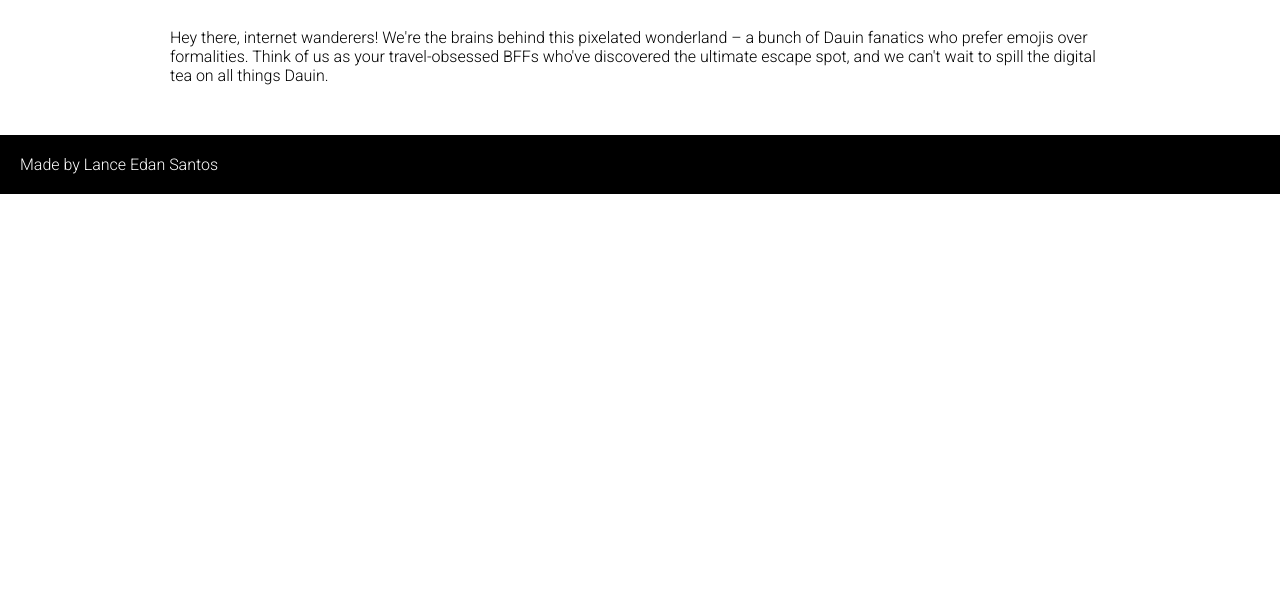
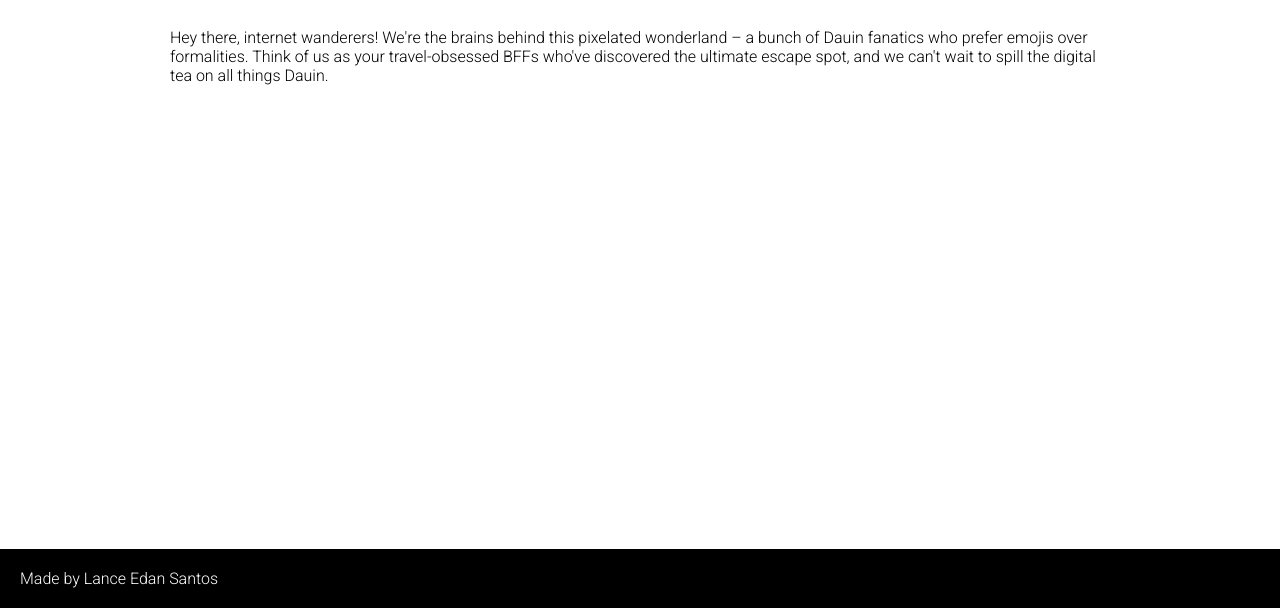
Before and after one commit to Lance-Santos/DauinTourism, a plain HTML site: page aboutus.html in a window 1280 px wide. Shown: the part 192-800 px from the top of the page. Drawn offline with Linux system fonts and the light colour scheme.

Commit message:
asdasdasda

```diff
--- a/aboutus.html
+++ b/aboutus.html
@@ -24,7 +24,7 @@
         <p>Hey there, internet wanderers! We're the brains behind this pixelated wonderland – a bunch of Dauin fanatics who prefer emojis over formalities. Think of us as your travel-obsessed BFFs who've discovered the ultimate escape spot, and we can't wait to spill the digital tea on all things Dauin.</p>
        </div>
     </section>
-    <footer>
+    <footer class="footerMain">
         <p>Made by <a href="">Lance Edan Santos</a></p>
     </footer>
 </body>
--- a/css/style.css
+++ b/css/style.css
@@ -171,7 +171,17 @@ footer a {
 }
 .heroFood {
     margin: 50px;
+    margin-bottom: 150px;
 }
 .heroFood p {
     margin: 50px 120px;
 }
+.footerMain {
+    background-color: var(--black);
+    color: white;
+    padding: 20px 20px;
+    position: fixed;
+    bottom: 0;
+    width: 100%;
+
+}
```
